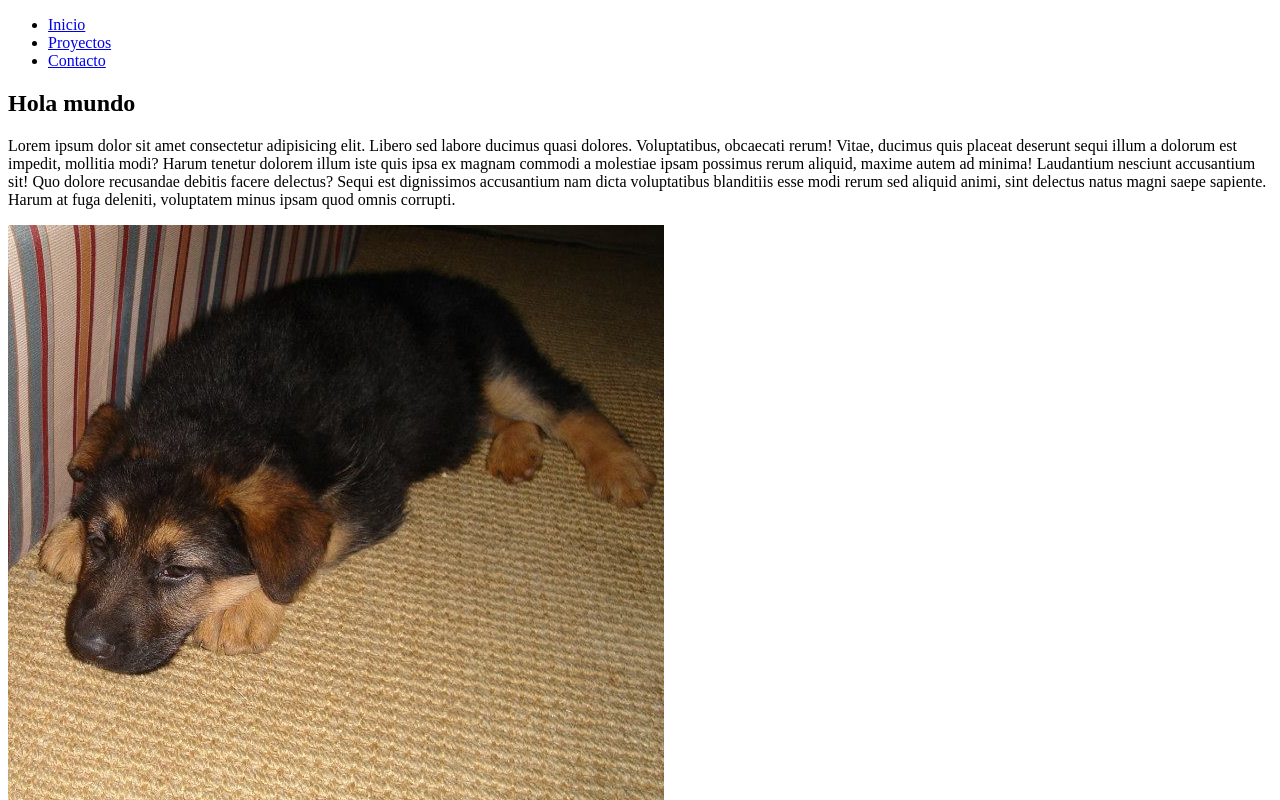
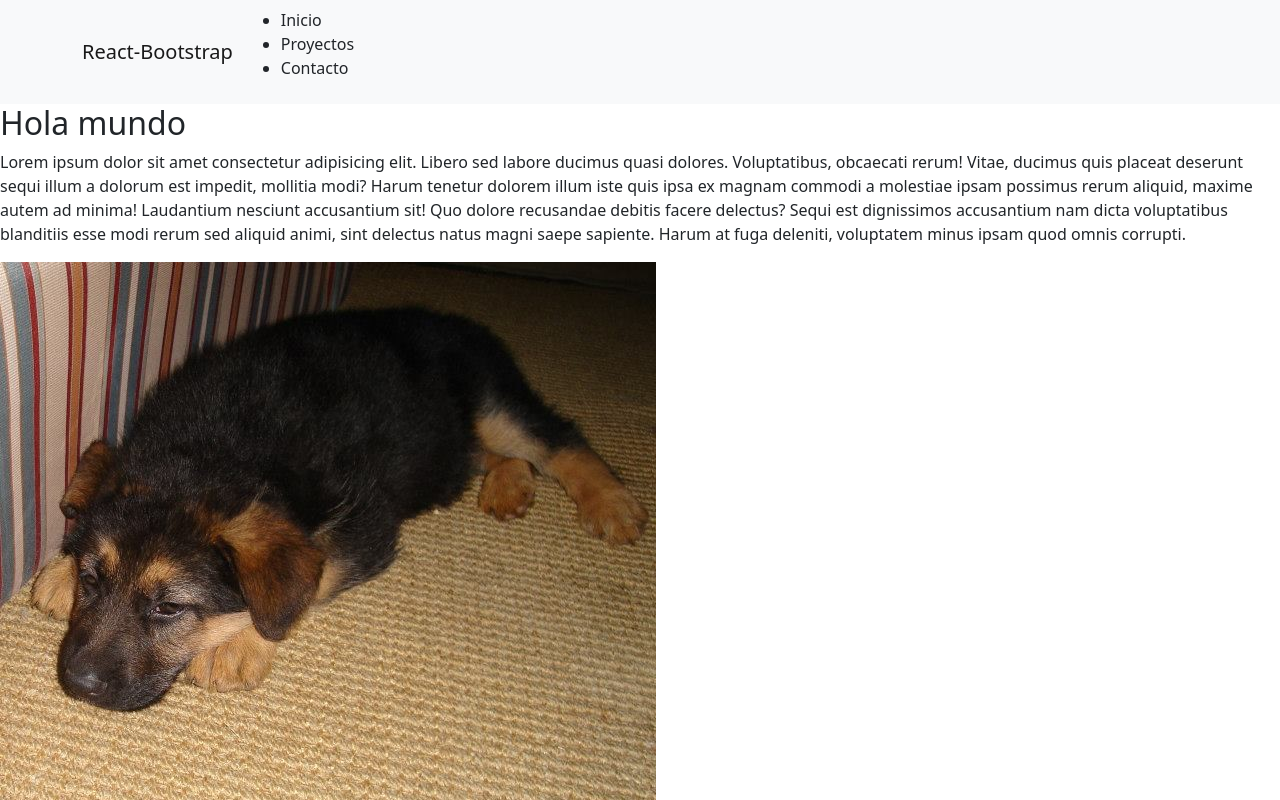
Before and after one commit to FrancoGallo/my-portfolio, a React (Create React App) app: page / in a window 1280 px wide. Shown: the top 800 px of the page. Built offline with nearby package versions, Linux system fonts and the light colour scheme; the HTML template or start-up script is replaced by a standard one.

Commit message:
Route fix and bootstrap implementation

```diff
--- a/package.json
+++ b/package.json
@@ -6,7 +6,9 @@
     "@testing-library/jest-dom": "^5.16.5",
     "@testing-library/react": "^13.4.0",
     "@testing-library/user-event": "^13.5.0",
+    "bootstrap": "^5.2.3",
     "react": "^18.2.0",
+    "react-bootstrap": "^2.7.4",
     "react-dom": "^18.2.0",
     "react-router-dom": "^6.11.2",
     "react-scripts": "5.0.1",
--- a/src/App.jsx
+++ b/src/App.jsx
@@ -5,11 +5,11 @@ import Card from "./components/Card";
 import Photos from "./components/Photos";
 import HelloWorld from "./components/HelloWorld";
 import NavBar from "./components/NavBar";
-import { BrowserRouter as Router } from 'react-router-dom';
+import 'bootstrap/dist/css/bootstrap.min.css';
 
 function App() {
   return (
-    <Router>
+    <>
      <header>
         <NavBar/>
       </header>
@@ -35,7 +35,7 @@ function App() {
       </article>
 
       <Footer/>
-    </Router>
+    </>
   );
 }
 
--- a/src/components/NavBar.jsx
+++ b/src/components/NavBar.jsx
@@ -1,15 +1,32 @@
 import React from 'react'
-import { Link } from 'react-router-dom'
+import Container from 'react-bootstrap/Container';
+import Nav from 'react-bootstrap/Nav';
+import Navbar from 'react-bootstrap/Navbar';
+
+function scrollToSection(sectionId) {
+  const element = document.getElementById(sectionId);
+  if (element) {
+    element.scrollIntoView({ behavior: "smooth" });
+  }
+}
 
 const NavBar = () => {
   return (
-    <nav>
-        <ul>
-            <li><Link to='/start'>Inicio</Link></li>
-            <li><Link to='/projects'>Proyectos</Link></li>
-            <li><Link to='/contact'>Contacto</Link></li>
-        </ul>
-    </nav>
+    <Navbar bg="light" expand="lg">
+      <Container>
+        <Navbar.Brand href="#home">React-Bootstrap</Navbar.Brand>
+        <Navbar.Toggle aria-controls="basic-navbar-nav" />
+        <Navbar.Collapse id="basic-navbar-nav">
+          <Nav className="me-auto">
+            <ul>
+              <li><span onClick={() => scrollToSection("start")}>Inicio</span></li>
+              <li><span onClick={() => scrollToSection("projects")}>Proyectos</span></li>
+              <li><span onClick={() => scrollToSection("contact")}>Contacto</span></li>
+            </ul>
+          </Nav>
+        </Navbar.Collapse>
+      </Container>
+    </Navbar>
   )
 }
 
--- a/src/css/style.css
+++ b/src/css/style.css
@@ -8,10 +8,18 @@
   -ms-box-sizing: border-box;
 }
 
+header {
+  position: fixed;
+  width: 100%;
+  top: 0;
+  z-index: 1;
+}
+
 #start {
   display: flex;
   justify-content: space-around;
   margin: 2.5% 0 2.5% 0;
+  padding: 7.5% 0 0 0;
 }
 #start .hello-world-style-container {
   padding: 0 2% 0 2%;
--- a/src/scss/style.scss
+++ b/src/scss/style.scss
@@ -8,10 +8,18 @@
     -ms-box-sizing: border-box;
   }
 
+header {
+  position: fixed;
+  width: 100%;
+  top: 0;
+  z-index: 1;
+}
+
 #start {
   display: flex;
   justify-content:space-around;
   margin: 2.5% 0 2.5% 0;
+  padding: 7.5% 0 0 0;
 
   @import "start/hello-world";
   @import "start/photos";
```
Also changed, not shown: 2 other files (tests, documents, lock files or other folders).
